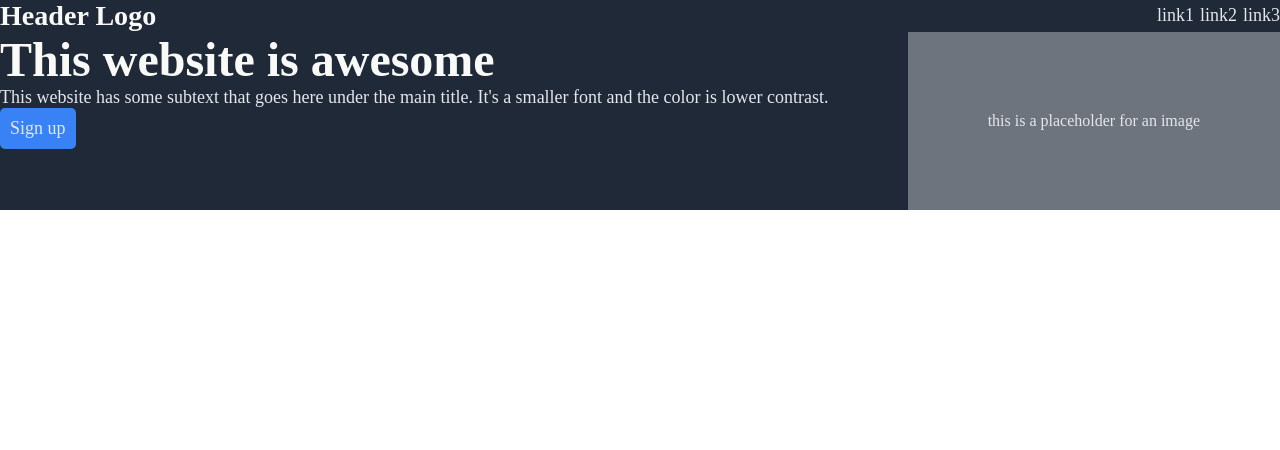
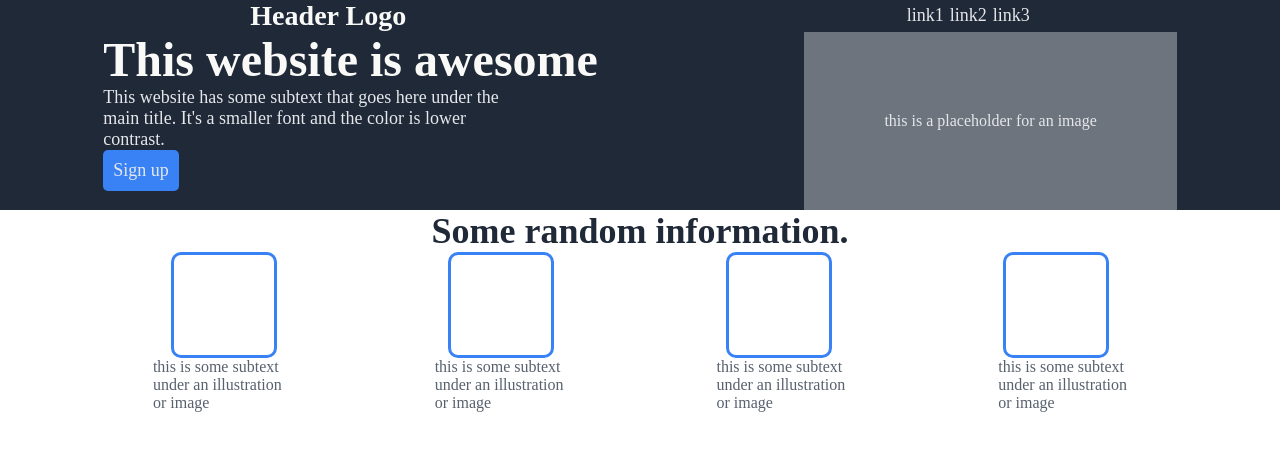
Before and after one commit to jpblicer/odin_landingpage, a plain HTML site: page index.html in a window 1280 px wide. Drawn offline with Linux system fonts and the light colour scheme.

Commit message:
Created Box section and flexboxed it

```diff
--- a/index.html
+++ b/index.html
@@ -23,8 +23,8 @@
         <div class="title">
             <div class="title_left">
                 <h1>This website is awesome</h1>
-                    <p>This website has some subtext that goes here under the main title.
-                         It's a smaller font and the color is lower contrast.</p>
+                    <p>This website has some subtext that goes here under the<br \>  main title.
+                         It's a smaller font and the color is lower<br \>  contrast.</p>
                 <div class="title_left_button">
                     <div class="title_left_button_text">
                         <p>Sign up</p>
@@ -39,7 +39,25 @@
                 </div>
             </div>
         </div>
-
+        <h4>Some random information.</h4>
+        <div class="box">
+            <div class="box_boxes">
+            <div class="box_boxes1">
+            </div>
+            <div class="box_boxes2">
+            </div>
+            <div class="box_boxes3">
+            </div>
+            <div class="box_boxes4">
+            </div>
+        </div>
+            <div class="box_text">
+                <p>this is some subtext <br \>under an illustration<br \> or image</p>
+                <p>this is some subtext <br \> under an illustration<br \>  or image</p>
+                <p>this is some subtext <br \> under an illustration<br \>  or image</p>
+                <p>this is some subtext <br \> under an illustration<br \>  or image</p>
+            </div>
+        </div>
 
     </main>
 
--- a/styles.css
+++ b/styles.css
@@ -19,23 +19,30 @@ a{
 }
 
 h1{
-    font-size: 48px;
+  font-size: 48px;
     font-weight: extra-bold;
     color: #F9FAF8;
+}
+
+h4{
+    font-size: 36px;
+    font-weight: extra-bold;
+    color: #1F2937;
+    display: flex;
+    justify-content: center;
 }
 
 /* Header */
 
 header{
     background-color: #1F2937;
-
 }
 
 .header_left{
     font-size: 24px;
     color: #F9FAF8;
     display: flex;
-    justify-content: space-between;
+    justify-content: space-around;
 }
 
 
@@ -46,7 +53,7 @@ header{
 .title{
     background-color: #1F2937;
     display: flex;
-    justify-content: space-between;
+    justify-content: space-around;
 }
 
 
@@ -80,7 +87,57 @@ header{
 
 /* Main - Boxes */
 
+.box_boxes{
+    display: flex;
+    justify-content: space-evenly;
+}
+
+.box_boxes1{
+    height: 100px;
+    width: 100px;
+    border: solid;
+    border-color: #3882f6;
+    border-radius: 10px;
+
+  }
+
+.box_boxes2{
+    height: 100px;
+    width: 100px;
+    border: solid;
+    border-color: #3882f6;
+    border-radius: 10px;
+    display: flex;
+    justify-content: center;
+  }
+.box_boxes3{
+    height: 100px;
+    width: 100px;
+    border: solid;
+    border-color: #3882f6;
+    border-radius: 10px;
+    display: flex;
+    justify-content: center;
+  }
+.box_boxes4{
+    height: 100px;
+    width: 100px;
+    border: solid;
+    border-color: #3882f6;
+    border-radius: 10px;
+    display: flex;
+    justify-content: center;
+  }
 
 
 
+.box_text{
+    color: #58616e;
+    display: flex;
+    justify-content: space-evenly;
+}
+
+/* Main - Quote */
+
+
 /* Footer */
```
